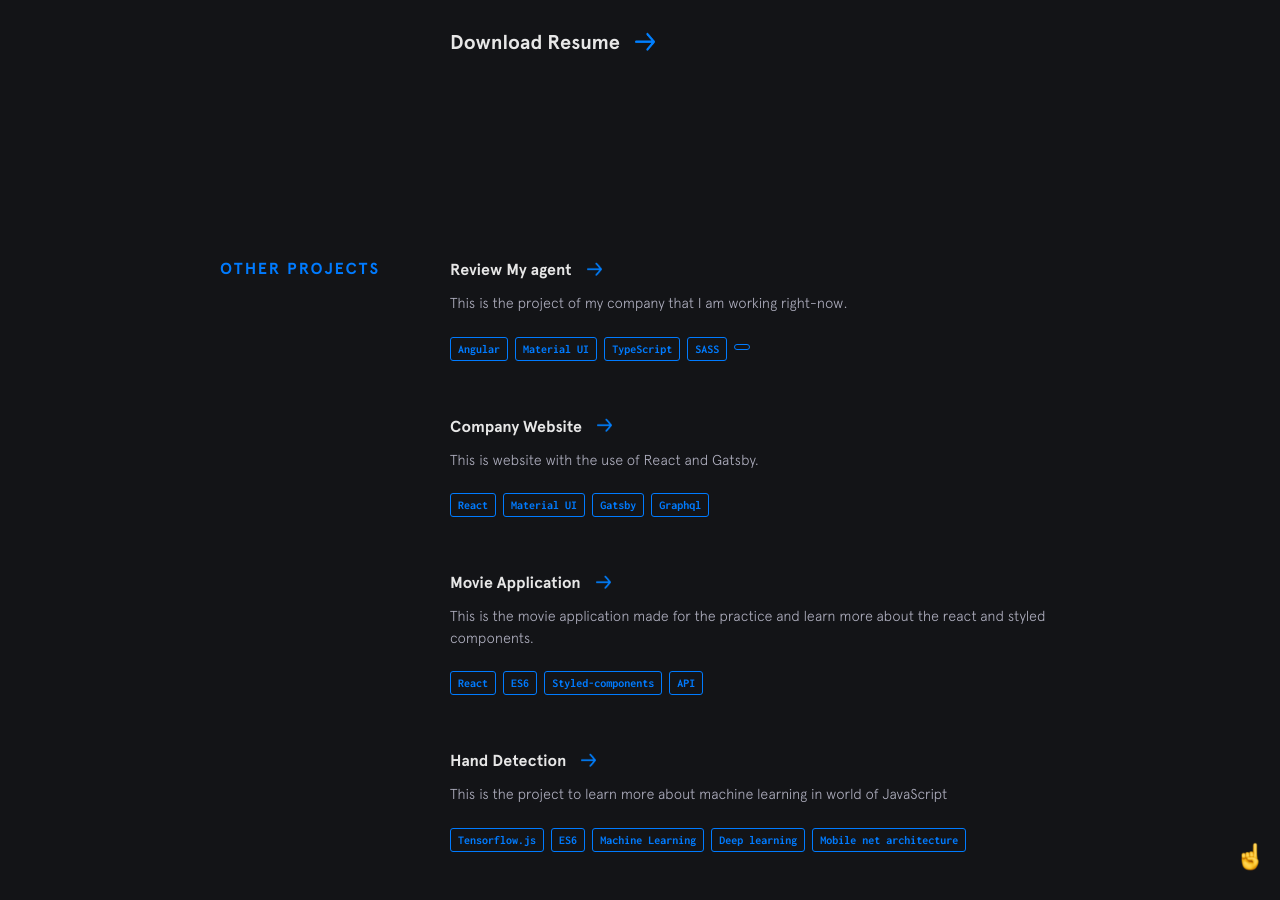
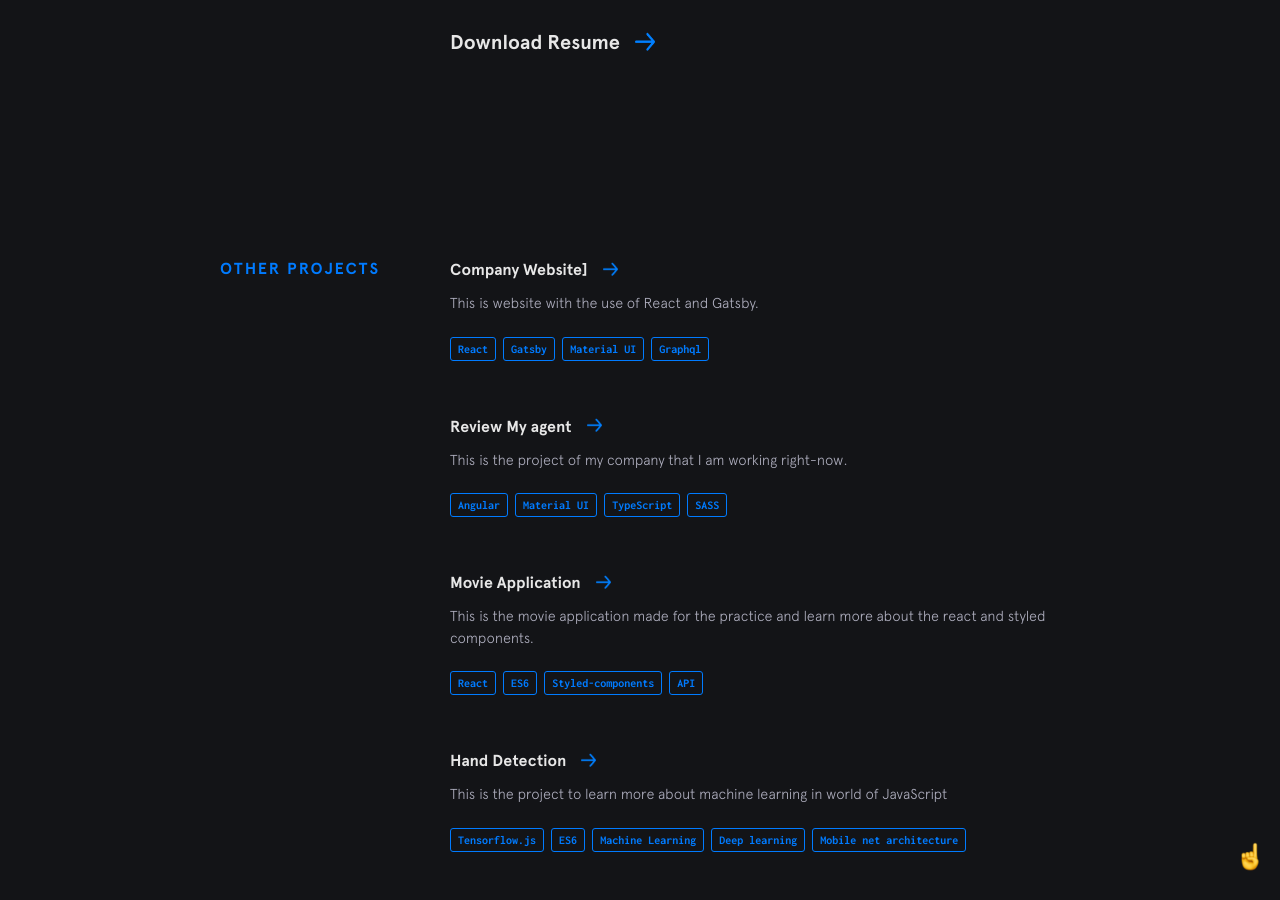
Before and after one commit to aminvishvam/aminvishvam.github.io, a Jekyll site: the page built from index.html, in a window 1280 px wide and 900 px high, scrolled down 2236 px. Built offline with Jekyll 4.4.1, drawn with Linux system fonts in a browser that asks for light colours; nearby versions of some CDN libraries; part of the change alters nothing that is shown.

```diff
--- a/_data/other-projects.yml
+++ b/_data/other-projects.yml
@@ -1,3 +1,12 @@
+- name: Company Website]
+  url: https://www.techrangle.com/
+  description: This is website with the use of React and Gatsby.
+  used:
+    - thing: React
+    - thing: Gatsby
+    - thing: Material UI
+    - thing: Graphql
+
 - name: Review My agent
   url: https://reviewmyagent.ca/#/home
   code: https://reviewmyagent.ca/#/home
@@ -7,16 +16,6 @@
     - thing: Material UI
     - thing: TypeScript
     - thing: SASS
-    - name: Review My agent
-
-- name: Company Website
-  description: This is website with the use of React and Gatsby.
-  used:
-    - thing: React
-    - thing: Material UI
-    - thing: Gatsby
-    - thing: Graphql
-
 
 - name: Movie Application
   url: https://movie-a.netlify.app/
```
